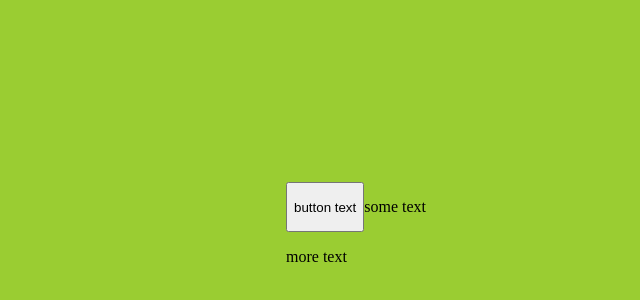
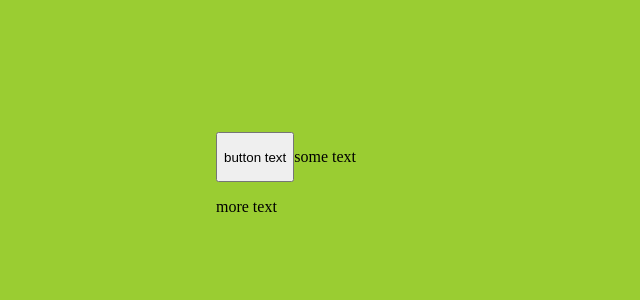
Before and after one commit to Satellite-im/Uplink-Desktop-CSS-Test-Bench, a plain HTML site: page views/modal.html in a window 1280 px wide. Shown: the part 218-518 px from the top of the page, without its empty margins (354-994 px from the left). Drawn offline with Linux system fonts and the light colour scheme.

Commit message:
saving progress

```diff
--- a/static/modal.css
+++ b/static/modal.css
@@ -9,10 +9,17 @@ body {
     bottom: 0;
     left: 0;
     background-color: yellowgreen;
+    z-index: 2;
+    display: inline-flex;
+    align-items: center;
+    justify-content: center;
 }
 
 .modal {
-    position: absolute;
+    /*position: absolute;
     top: 50%;
     left: 50%;
+    z-index: 3;
+    min-width: 40em;
+    min-height: 40em;*/
 }
```
